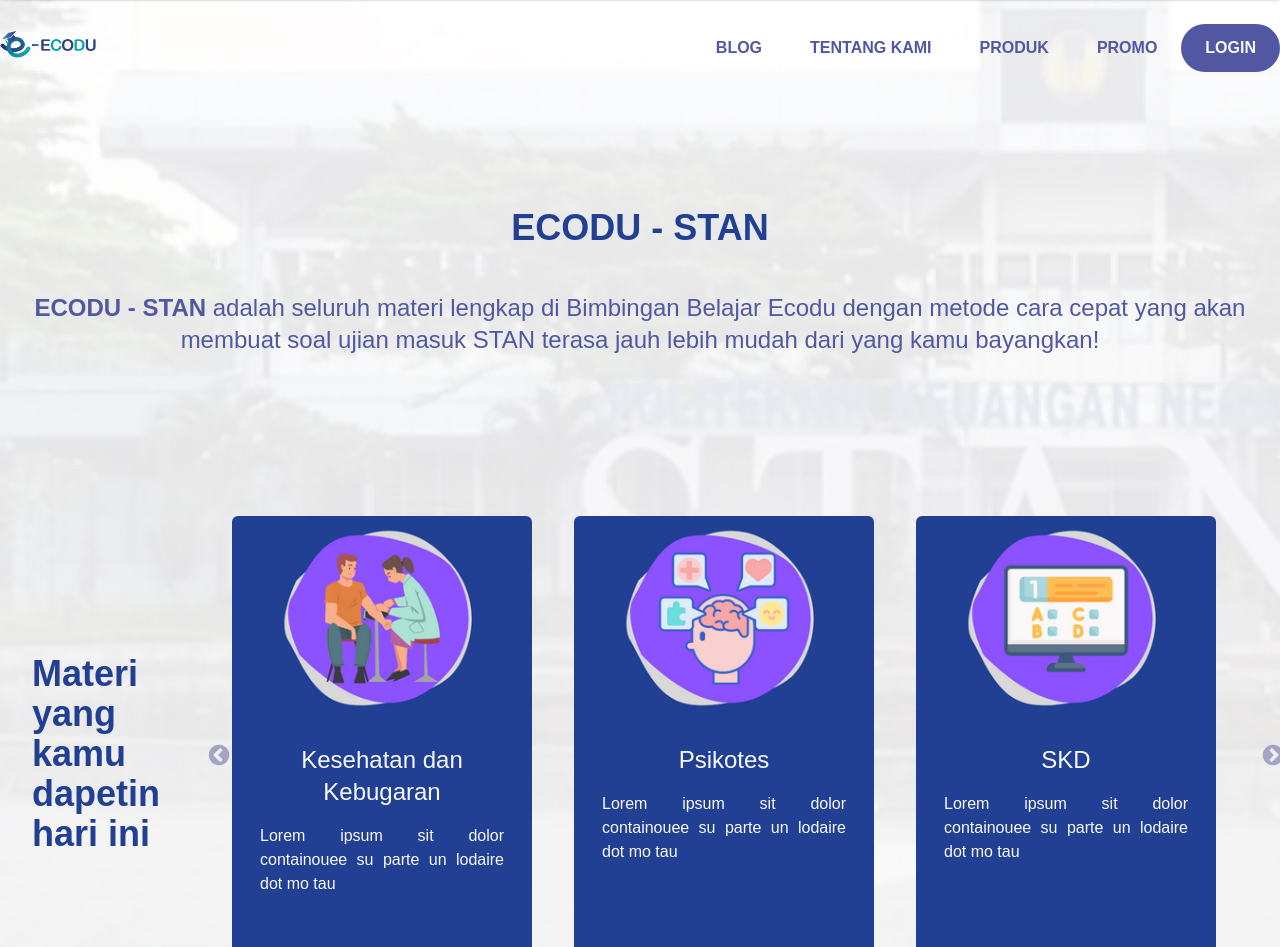
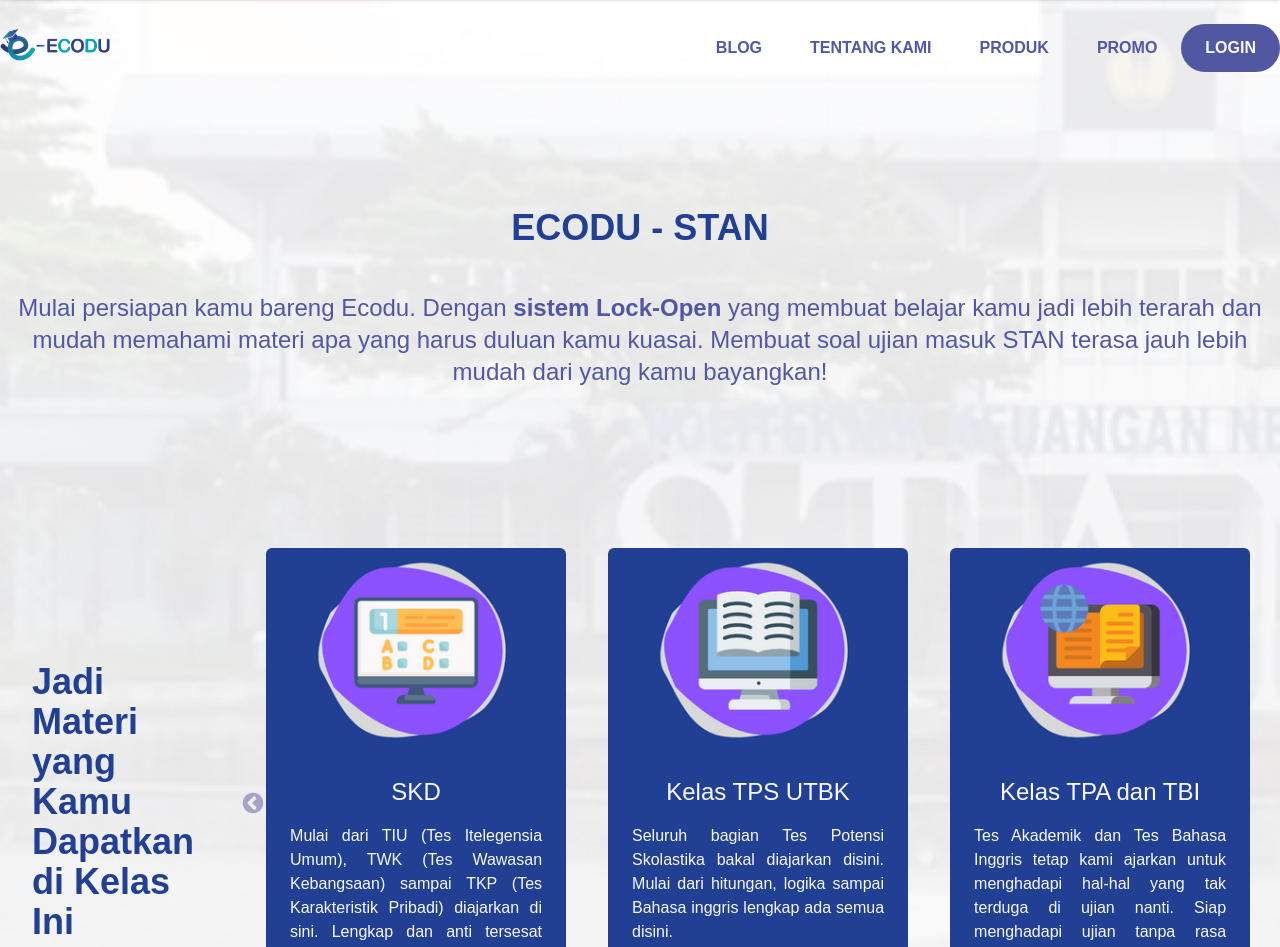
Before and after one commit to mtaufikbaskoro/ecodu-sublanding, a Next.js app: page / in a window 1280 px wide. Shown: the top 947 px of the page. Built offline with nearby package versions, Linux system fonts and the light colour scheme.

Commit message:
text adjusting and added

```diff
--- a/components/Card.js
+++ b/components/Card.js
@@ -7,9 +7,9 @@
             <div className="pt-2 px-2">
                 <Image src={data.imgUrl} alt="image-lesson" width={300} height={200} className="xl:w-11/12 rounded-md border-0" />
             </div>
-            <div className="text-center">
-                <h3 className="text-2xl px-3">{data.lesson}</h3>
-                <p className="text-justify text-base mt-4 px-7 flex-1 pb-24">{data.desc}</p>
+            <div className="text-center min-h-[35vh]">
+                <h3 className="text-2xl px-1">{data.lesson}</h3>
+                <p className="text-justify text-base mt-4 px-6 flex-1 pb-16">{data.desc}</p>
             </div>
         </div>
     )
--- a/components/Navbar.js
+++ b/components/Navbar.js
@@ -5,16 +5,16 @@
         props.handleToggle()
     }
     return(
-        <div className="flex justify-between items-center py-6 xl:max-w-7xl md:max-w-2xl max-w-xs mx-auto">
+        <div className="flex justify-between items-center py-6 xl:max-w-7xl lg:max-w-4xl md:max-w-2xl max-w-xs mx-auto">
             <div className="flex-1">
-                <Image src="/assets/ecodu.png" width={96} height={27.8} alt="logo" />
+                <Image src="/assets/ecodu.png" width={110} height={32} alt="logo" />
             </div>
-            <div className="space-y-2 xl:hidden" onClick={() => handleToggle()}>
-                <span className="block w-8 h-1 bg-gray-600"></span>
-                <span className="block w-8 h-1 bg-gray-600"></span>
-                <span className="block w-8 h-1 bg-gray-600"></span>
+            <div className="space-y-2 lg:hidden md:block" onClick={() => handleToggle()}>
+                <span className="block w-8 h-1 bg-additional-color-100"></span>
+                <span className="block w-8 h-1 bg-additional-color-100"></span>
+                <span className="block w-8 h-1 bg-additional-color-100"></span>
             </div>
-            <ul className="xl:flex hidden justify-between uppercase items-center">
+            <ul className="lg:flex hidden justify-between uppercase items-center">
                 <li className="text-additional-color-100 font-bold hover:bg-additional-color-100 hover:text-additional-color-200 transition ease-in-out cursor-pointer rounded-md px-6 py-3">blog</li>
                 <li className="text-additional-color-100 font-bold hover:bg-additional-color-100 hover:text-additional-color-200 transition ease-in-out cursor-pointer rounded-md px-6 py-3">tentang kami</li>
                 <li className="text-additional-color-100 font-bold hover:bg-additional-color-100 hover:text-additional-color-200 transition ease-in-out cursor-pointer rounded-md px-6 py-3">produk</li>
--- a/pages/index.js
+++ b/pages/index.js
@@ -30,7 +30,7 @@
   }, [])
 
   return (
-    <div className='relative'>
+    <div className='relative overflow-hidden'>
       <Head>
         <title>Ecodu.id - STAN</title>
         <meta name="description" content="Generated by create next app" />
--- a/parts/Jumbotron.js
+++ b/parts/Jumbotron.js
@@ -36,35 +36,35 @@
     }
     const datas = [
         {
-            lesson: 'Kesehatan dan Kebugaran',
-            imgUrl: '/assets/materi/kesehatanKebugaran.png',
-            desc: 'Lorem ipsum sit dolor containouee su parte un lodaire dot mo tau'
+            lesson: 'SKD',
+            imgUrl: '/assets/materi/skd.png',
+            desc: 'Mulai dari TIU (Tes Itelegensia Umum), TWK (Tes Wawasan Kebangsaan) sampai TKP (Tes Karakteristik Pribadi) diajarkan di sini. Lengkap dan anti tersesat pastinya.'
         },
         {
-            lesson: 'Psikotes',
-            imgUrl: '/assets/materi/psikotes.png',
-            desc: 'Lorem ipsum sit dolor containouee su parte un lodaire dot mo tau'
+            lesson: 'Kelas TPS UTBK',
+            imgUrl: '/assets/materi/tpsUtbk.png',
+            desc: 'Seluruh bagian Tes Potensi Skolastika bakal diajarkan disini. Mulai dari hitungan, logika sampai Bahasa inggris lengkap ada semua disini.'
         },
         {
-            lesson: 'SKD',
-            imgUrl: '/assets/materi/skd.png',
-            desc: 'Lorem ipsum sit dolor containouee su parte un lodaire dot mo tau'
+            lesson: 'Kelas TPA dan TBI',
+            imgUrl: '/assets/materi/tpaTbi.png',
+            desc: 'Tes Akademik dan Tes Bahasa Inggris tetap kami ajarkan untuk menghadapi hal-hal yang tak terduga di ujian nanti. Siap menghadapi ujian tanpa rasa khawatir.'
         },
         {
-            lesson: 'TPA dan TBI',
-            imgUrl: '/assets/materi/tpaTbi.png',
-            desc: 'Lorem ipsum sit dolor containouee su parte un lodaire dot mo tau'
+            lesson: 'Kelas Psikotes',
+            imgUrl: '/assets/materi/psikotes.png',
+            desc: 'Seluruh materi psikotes juga diajarkan di sini, papikostik, menggambar manusia, wartegg, dan lainnya pasti diajari di sini.'
         },
         {
-            lesson: 'TPS UTBK',
-            imgUrl: '/assets/materi/tpsUtbk.png',
-            desc: 'Lorem ipsum sit dolor containouee su parte un lodaire dot mo tau'
+            lesson: 'Kelas Wawancara',
+            imgUrl: '/assets/materi/wawancara.png',
+            desc: 'Meskipun terkesan mudah, nyatanya bagian ujian satu ini banyak yang gugur. Tapi tenang, di ecodu kamu juga dibimbing menghadapi tahapan satu ini.'
         },
         {
-            lesson: 'Wawancara',
-            imgUrl: '/assets/materi/wawancara.png',
-            desc: 'Lorem ipsum sit dolor containouee su parte un lodaire dot mo tau'
-        }
+            lesson: 'Kelas Kesehatan dan Kebugaran',
+            imgUrl: '/assets/materi/kesehatanKebugaran.png',
+            desc: 'Kami akan menemani kamu hingga akhir perjuangan. Di Kelas ini kamu akan dibimbing dengan dokter dan juga alumni sekolah kedinasan yang berpengalaman.'
+        },
     ]
     return(
         <div className="xl:max-w-7xl lg:max-w-2xl max-w-sm mx-auto">
@@ -83,7 +83,7 @@
                     transition={{delay: 0.5}}
                     viewport={{once: true}}
                     className="mt-11 text-additional-color-100 md:text-2xl text-md">
-                    <span className="font-bold uppercase">Ecodu - stan</span> adalah seluruh materi lengkap di Bimbingan Belajar Ecodu dengan metode cara cepat yang akan membuat soal ujian masuk STAN terasa jauh lebih mudah dari yang kamu bayangkan!
+                        Mulai persiapan kamu bareng Ecodu. Dengan <span className="font-bold">sistem Lock-Open</span> yang membuat belajar kamu jadi lebih terarah dan mudah memahami materi apa yang harus duluan kamu kuasai. Membuat soal ujian masuk STAN terasa jauh lebih mudah dari yang kamu bayangkan!
                 </motion.p>
             </div>
             <motion.div
@@ -93,7 +93,7 @@
                 viewport={{once: true}}
                 className="py-12">
                 <div className="grid xl:grid-cols-lesson-col gap-10 items-center">
-                    <h2 className="text-primary-color font-bold md:text-4xl text-2xl px-8 leading-relaxed text-center xl:text-left">Materi yang kamu dapetin hari ini</h2>
+                    <h2 className="text-primary-color font-bold md:text-4xl text-2xl px-8 leading-relaxed text-center xl:text-left">Jadi Materi yang Kamu Dapatkan di Kelas Ini</h2>
                     <div className="mx-auto xl:mx-0">
                     <Carousel settings={sliderSettings}>
                         {
--- a/parts/Pricing.js
+++ b/parts/Pricing.js
@@ -16,8 +16,8 @@
                 'Grup Siswa',
                 'Live Sharing Session Bareng Mahasiswa PTK'
             ],
-            price: 600000,
-            afterDisc: 199000,
+            price: '600.000',
+            afterDisc: '199.000',
             status: 'normal'
         },
         {
@@ -35,8 +35,8 @@
                 'Live Sharing Session bareng Mahasiswa PTK',
                 'Kelas Latihan Google Classroom'
             ],
-            price: 999000,
-            afterDisc: 259000,
+            price: '999.000',
+            afterDisc: '259.000',
             status: 'Best Deals'
         },
         {
@@ -57,8 +57,8 @@
                 'Kelas Latihan Google Classroom',
                 'Akses Tanya Pengajar'
             ],
-            price: 1199000,
-            afterDisc: 359000,
+            price: '1.199.000',
+            afterDisc: '359.000',
             status: 'best seller'
         }
 
--- a/parts/Testimonial.js
+++ b/parts/Testimonial.js
@@ -71,8 +71,8 @@
                 </Carousel>
             </div>
             <div className="text-additional-color-200 xl:text-right text-center">
-                <h1 className="md:text-4xl text-2xl font-semibold">Testimoni</h1>
-                <p className="mt-6 md:text-2xl text-lg">Pengalaman siswa belajar dengan kami</p>
+                <h1 className="md:text-4xl text-2xl font-semibold">Kata Mereka</h1>
+                <p className="mt-6 md:text-2xl text-lg">Yang sudah berjuang dengan kami menuju kampus idamannya</p>
             </div>
         </motion.div>
     )
```
